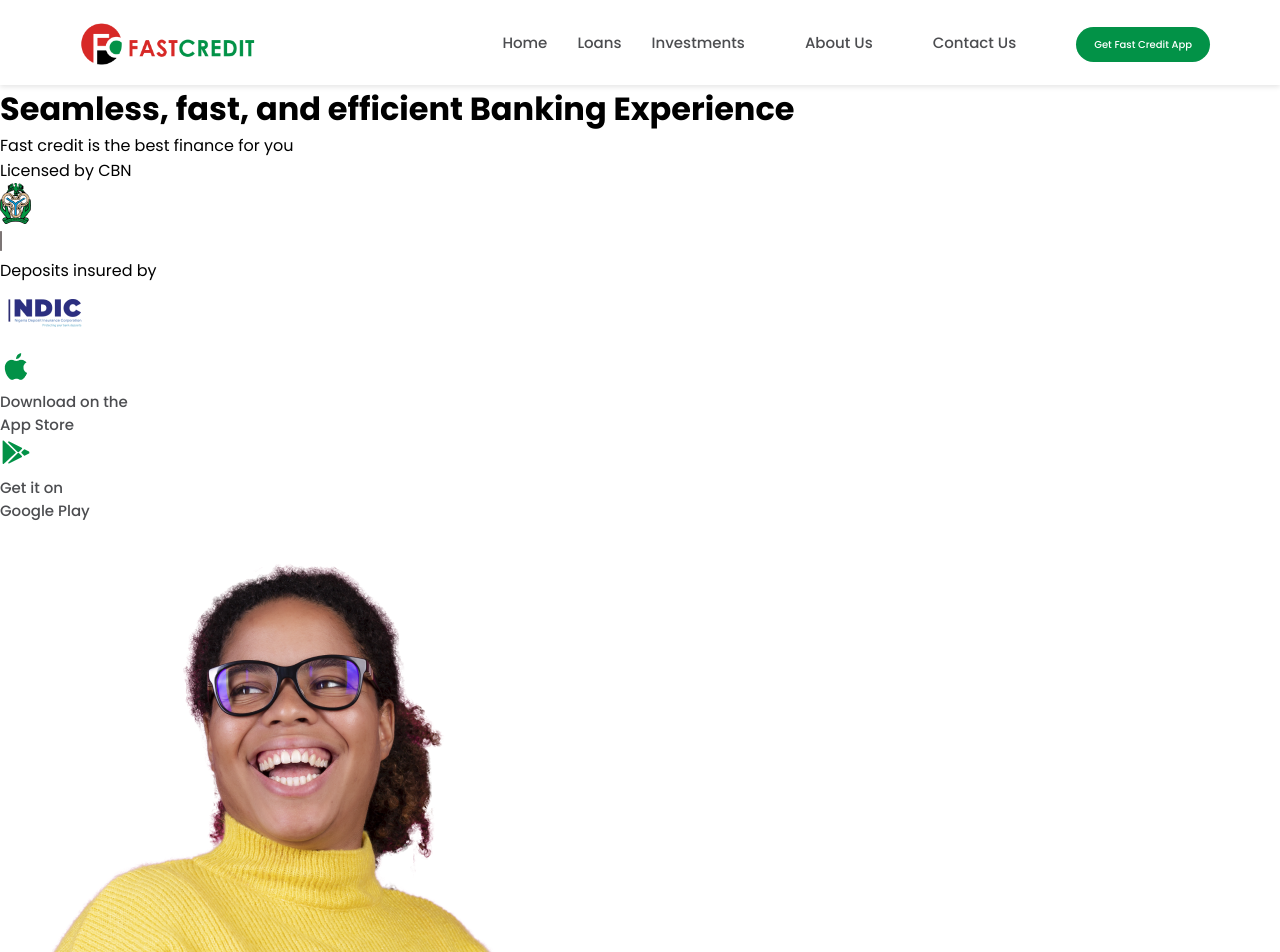
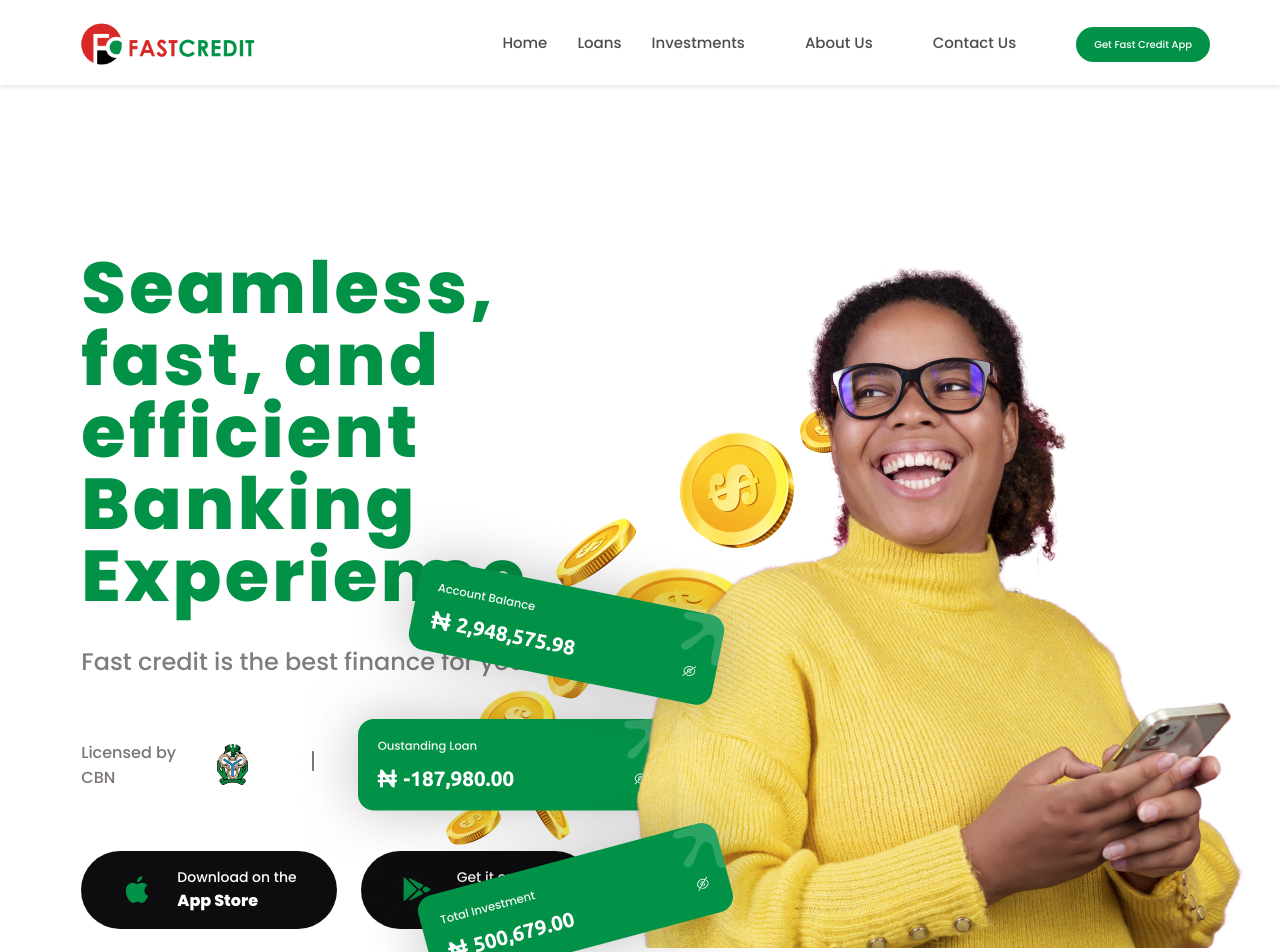
Before and after one commit to TobiramaSan/FastCredit, a React (Create React App) app: page / in a window 1280 px wide. Shown: the top 952 px of the page. Built offline with nearby package versions, Linux system fonts and the light colour scheme.

Commit message:
Fixed hero

```diff
--- a/src/components/hero/Hero.js
+++ b/src/components/hero/Hero.js
@@ -1,12 +1,9 @@
 import Woman from "../../assets/African Woman  1.png";
-import Coin12 from "../../assets/image 12.png";
-import Coin13 from "../../assets/image 13.png";
-import Coin9 from "../../assets/image 9.png";
+import Coin from "../../assets/coins.png";
 import Components1 from "../../assets/Component 49.png";
 import Components2 from "../../assets/Component 85.png";
 import Components3 from "../../assets/Component 50.png";
 import CBN from "../../assets/image 1.png";
-import Map from "../../assets/map.png";
 import Line from "../../assets/Line 4.png";
 import NDIC from "../../assets/image 3.png";
 import Apple from "../../assets/apple.png";
@@ -15,11 +12,13 @@
 const Hero = () => {
   return (
     <div className="hero">
+      <div className="hero-wrapper">
         <div className="hero-text-cont">
           <div className="hero-text">
             <h1>Seamless, fast, and efficient Banking Experience </h1>
             <p>Fast credit is the best finance for you</p>
           </div>
+          <div className="hero-license">
             <div className="license">
               <p>Licensed by CBN</p>
               <img src={CBN} alt="" />
@@ -31,44 +30,33 @@
               <p>Deposits insured by</p>
               <img src={NDIC} alt="" />
             </div>
+          </div>
 
           <div className="buttons">
-          <a className="button1" href="/">
+            <div className="button">
               <img src={Apple} alt="" />
               <div>
                 <p>Download on the</p>
                 <span>App Store</span>
               </div>
-          </a>
-          <a className="button2" href="/">
+            </div>
+            <div className="button">
               <img src={Google} alt="" />
               <div>
                 <p>Get it on</p>
                 <span>Google Play</span>
               </div>
-          </a>
+            </div>
           </div>
         </div>
         <div className="hero-img-cont">
           <img className="woman" src={Woman} alt="" />
-      </div>
-      {/* <div className="hero-container">
-        <div className="hero-text">
-          <h1>Seamless, fast, and efficient Banking Experience </h1>
-          <p>Fast credit is the best finance for you</p>
+          <img src={Coin} alt="coin" className="coins" />
+          <img src={Components1} alt="component" className="component-one" />
+          <img src={Components2} alt="component" className="component-two" />
+          <img src={Components3} alt="component" className="component-three" />
         </div>
       </div>
-      <div>
-        <img className="map" src={Map} alt="" />
-      </div>
-      <div>
-        <img className="coin coin9" src={Coin9} alt="" />
-        <img className="coin coin13" src={Coin13} alt="" />
-        <img className="coin coin12" src={Coin12} alt="" />
-        <img className="components img1" src={Components1} alt="" />
-        <img className="components img2" src={Components2} alt="" />
-        <img className="components img3" src={Components3} alt="" />
-      </div> */}
     </div>
   );
 };
--- a/src/components/hero/hero.css
+++ b/src/components/hero/hero.css
@@ -1,189 +1,136 @@
-/* .hero {
-  margin-top: 10px;
-  align-items: center;
-  justify-content: space-between;
-  background-color: #fff;
-  padding: 10px;
+.hero {
+  width: 97%;
+  padding-top: 140px;
+  margin: 0px auto;
+  display: flex;
+  justify-content: flex-end;
+  /* background-image: url(); */
 }
 
-.hero-container {
+.hero-wrapper {
+  width: 95%;
   display: flex;
-  flex-wrap: wrap;
-  background-color: #fff;
-  padding: 10px;
-  position: relative;
   justify-content: space-between;
-  z-index: 1;
+  align-items: center;
+}
+
+.hero-text-cont {
+  display: flex;
+  justify-content: space-between;
+  gap: 56px;
+  flex-direction: column;
 }
 
 .hero-text {
-  position: relative;
-  flex-basis: 50%;
+  display: flex;
+  justify-content: space-between;
+  flex-direction: column;
+  gap: 32px;
 }
 
 .hero-text h1 {
-  font-weight: 900;
-  font-size: 50px;
   color: #029247;
-  position: absolute;
-  margin-left: 60px;
-  margin-top: 130px;
+  font-size: 72px;
+  font-style: normal;
+  font-weight: 800;
+  line-height: 72px;
+  letter-spacing: 3.24px;
 }
 
 .hero-text p {
   color: #7e7e7e;
-  font-size: 18px;
+  font-size: 24px;
   font-style: normal;
   font-weight: 500;
   line-height: normal;
-  position: absolute;
-  margin-left: 60px;
-  margin-top: 360px;
 }
 
-.images {
-  flex-basis: 50%;
-  position: relative;
+.hero-license,
+.license,
+.ndic {
+  display: flex;
+  align-items: center;
 }
 
-.images img {
-  width: 450px;
-  position: absolute;
+.hero-license {
+  gap: 64px;
 }
 
-img.components {
-  width: 330px;
-}
-img.coin {
-  position: absolute;
-  width: 300px;
-}
-div img.coin9 {
-  position: absolute;
-  margin-top: 190px;
-  margin-left: 655px;
-
-}
-div .map {
-  margin-top: 30px;
-  position: absolute;
-  width: 80%;
-}
-.images img.woman {
-  margin-left: 170px;
-  margin-top: 70px;
-
+.license,
+.ndic {
+  gap: 12px;
 }
 
-.components {
-  position: absolute;
-}
-img.img1 {
-  margin-top: 270px;
-  margin-left: 570px;
-  z-index: 1;
-}
-img.img2 {
-  margin-top: 380px;
-  margin-left: 540px;
-}
-img.img3 {
-  margin-top: 450px;
-  margin-left: 600px;
-  z-index: 1;
-}
-div img.coin12 {
-  margin-top: 490px;
-  margin-left: 700px;
-  z-index: 2;
-}
-div img.coin13 {
-  margin-top: 395px;
-  margin-left: 520px;
-  z-index: 2;
-}
-.license {
-  display: flex;
-  width: 20%;
-  position: absolute;
-  align-items: center;
-  margin-top: 400px;
-  margin-left: 70px;
-  gap: 15px;
-}
-.license p {
-
-  font-size: 12px;
-  color: #7e7e7e;
-}
-.license img {
-  width: 20px;
-}
-.line {
-  position: absolute;
-  align-items: center;
-  margin-top: 404px;
-  margin-left: 250px;
-}
-.ndic {
-  display: flex;
-  width: 20%;
-  position: absolute;
-  align-items: center;
-  margin-top: 393px;
-  margin-left: 300px;
-  gap: 15px;
-}
+.license p,
 .ndic p {
-  font-size: 12px;
-  color: #7e7e7e;
-  padding-bottom: 16px;
-}
-.ndic img {
-  width: 70px;
-  padding-bottom: 9px;
-}
-.buttons a {
-
-  align-items: center;
-  text-decoration: none;
+  color: #7c7575;
+  font-size: 16px;
+  font-style: normal;
+  font-weight: 500;
+  line-height: normal;
 }
 
 .buttons {
   display: flex;
-  justify-content: space-between;
-  gap: 15px;
-  width: 27%;
-  position: absolute;
-  margin-top: 450px;
-  margin-left: 70px;
+  gap: 24px;
 }
 
-.buttons .button1,
-.buttons .button2 {
+.buttons .button {
+  padding: 16px 40px;
   display: flex;
   align-items: center;
-  background-color: #0d0d0f;
+  gap: 24px;
   border-radius: 100px;
-  padding: 8px 16px;
-  color: #fff;
+  background: var(--neutral-neutral-900, #0d0d0f);
 }
 
-.buttons .button1 img,
-.buttons .button2 img {
-  width: 20px;
-  margin-right: 8px;
+.button p {
+  color: #fff;
+  font-size: 14px;
+  font-style: normal;
+  font-weight: 500;
+  line-height: normal;
 }
 
-.buttons .button1 div p,
-.buttons .button2 div p,
-.buttons .button1 div span,
-.buttons .button2 div span {
-  margin: 0;
-  font-size: 12px;
+.button span {
+  color: #fff;
+  font-size: 16px;
+  font-style: normal;
+  font-weight: 800;
+  line-height: normal;
 }
 
-.buttons .button1 div span,
-.buttons .button2 div span {
-  font-weight: bold;
-} */
+.hero-img-cont {
+  position: relative;
+}
+
+.hero-img-cont .woman {
+  z-index: 1;
+  position: relative;
+}
+
+.hero-img-cont .coins {
+  position: absolute;
+  left: -180px;
+  top: 180px;
+}
+
+.hero-img-cont .component-one {
+  position: absolute;
+  top: 270px;
+  left: -280px;
+  z-index: 2;
+}
+
+.hero-img-cont .component-two {
+  position: absolute;
+  top: 430px;
+  left: -330px;
+}
+
+.hero-img-cont .component-three {
+  position: absolute;
+  top: 530px;
+  left: -270px;
+  z-index: 2;
+}
--- a/src/components/service/services.css
+++ b/src/components/service/services.css
@@ -4,7 +4,6 @@
   padding: 0;
 }
 .services {
-  margin-top: 550px;
   font-size: 50px;
   background-repeat: no-repeat;
   width: 100%;
```
Also changed, not shown: src/assets/coins.png (added). Lines whose indentation alone changed are shown as unchanged.
